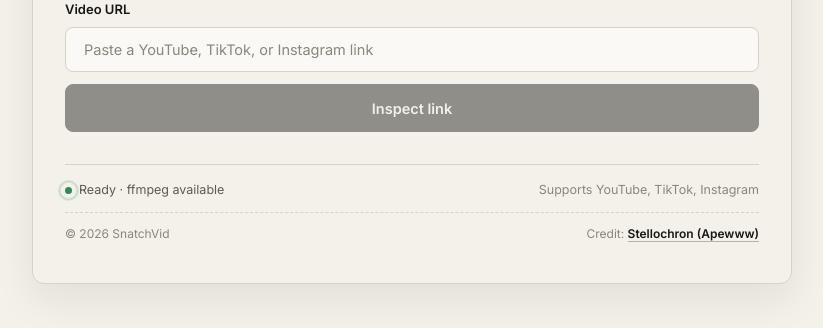
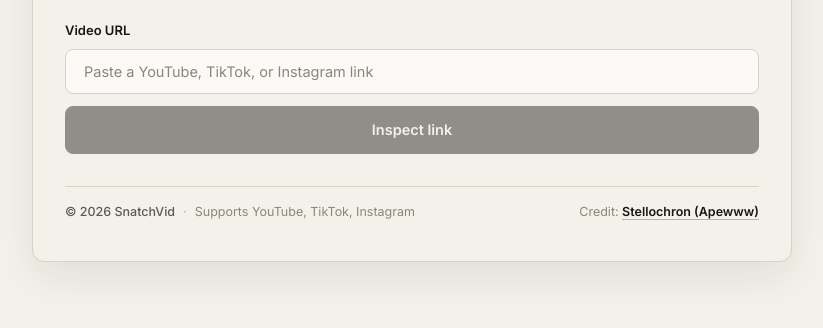
Before and after one commit to Apewww/SnatchVid, a plain HTML site: page api/static/index.html in a window 1280 px wide. Shown: the part 362-690 px from the top of the page, without its empty margins (228-1051 px from the left). Drawn offline with Linux system fonts and the light colour scheme; no server answers.

Commit message:
style(ui): clean up footer layout and remove ffmpeg status indicator

```diff
--- a/api/static/index.html
+++ b/api/static/index.html
@@ -960,72 +960,38 @@
       padding-top: var(--space-4);
       border-top: 1px solid var(--color-line);
       display: flex;
-      flex-direction: column;
+      align-items: center;
+      justify-content: space-between;
       gap: var(--space-3);
       font-size: 12.5px;
+      color: var(--color-ink-faint);
+      user-select: none;
+    }
+
+    .footer-left {
+      display: flex;
+      align-items: center;
+      gap: var(--space-2);
+      flex-wrap: wrap;
+    }
+
+    .footer-copy {
       color: var(--color-ink-soft);
+      font-weight: 500;
+    }
+
+    .footer-sep {
+      color: var(--color-line-strong);
       user-select: none;
     }
 
-    .footer-status-row {
-      display: flex;
-      align-items: center;
-      justify-content: space-between;
-    }
-
-    .footer-status-indicator {
-      display: flex;
-      align-items: center;
-      gap: 7px;
-    }
-
-    .status-dot {
-      width: 7px;
-      height: 7px;
-      border-radius: 50%;
-      background-color: var(--color-success);
-      flex-shrink: 0;
-    }
-
-    .status-dot.warning {
-      background-color: var(--color-warning);
-    }
-
-    .status-dot.pulse {
-      position: relative;
-    }
-
-    .status-dot.pulse::after {
-      content: '';
-      position: absolute;
-      inset: -2px;
-      border-radius: 50%;
-      border: 1px solid var(--color-success);
-      animation: dotRing 2s infinite ease-out;
-    }
-
-    @keyframes dotRing {
-      0% { transform: scale(1); opacity: 0.8; }
-      100% { transform: scale(2.2); opacity: 0; }
-    }
-
-    .status-text {
-      color: var(--color-ink-soft);
-      font-family: var(--font-sans);
-    }
-
-    .footer-platforms-text {
+    .footer-platforms {
       color: var(--color-ink-faint);
     }
 
-    .footer-credit-row {
-      display: flex;
-      align-items: center;
-      justify-content: space-between;
-      border-top: 1px dashed var(--color-line);
-      padding-top: var(--space-3);
-      font-size: 12px;
+    .footer-right {
       color: var(--color-ink-faint);
+      white-space: nowrap;
     }
 
     .credit-link {
@@ -1038,6 +1004,8 @@
 
     .credit-link:hover {
       color: var(--color-accent);
+      border-color: var(--color-accent);
+    }
       border-color: var(--color-accent);
     }
 
@@ -1122,8 +1090,7 @@
         grid-template-columns: 1fr;
       }
 
-      .footer-status-row,
-      .footer-credit-row {
+      .workbench-footer {
         flex-direction: column;
         align-items: flex-start;
         gap: var(--space-2);
@@ -1406,25 +1373,15 @@
         </article>
       </div>
 
-      <!-- Footer Status & Credits (Section 10 & 11) -->
+      <!-- Footer -->
       <footer class="workbench-footer">
-        <!-- Status Bar -->
-        <div class="footer-status-row">
-          <div class="footer-status-indicator">
-            <span id="ffmpegDot" class="status-dot pulse"></span>
-            <span id="ffmpegStatusText" class="status-text" data-i18n="statusFfmpegReady">Ready · ffmpeg available</span>
-          </div>
-          <div class="footer-platforms-text" data-i18n="footerPlatforms">
-            Supports YouTube, TikTok, Instagram
-          </div>
+        <div class="footer-left">
+          <span class="footer-copy">© 2026 SnatchVid</span>
+          <span class="footer-sep" aria-hidden="true">·</span>
+          <span class="footer-platforms" data-i18n="footerPlatforms">Supports YouTube, TikTok, Instagram</span>
         </div>
-
-        <!-- Copyright & Credit Row -->
-        <div class="footer-credit-row">
-          <span>© 2026 SnatchVid</span>
-          <span>
-            Credit: <a href="https://github.com/Apewww" target="_blank" rel="noopener noreferrer" class="credit-link">Stellochron (Apewww)</a>
-          </span>
+        <div class="footer-right">
+          <span>Credit: <a href="https://github.com/Apewww" target="_blank" rel="noopener noreferrer" class="credit-link">Stellochron (Apewww)</a></span>
         </div>
       </footer>
 
@@ -1592,13 +1549,6 @@
         // Update active classes on switcher
         langBtnEn.classList.toggle('active', lang === 'en');
         langBtnId.classList.toggle('active', lang === 'id');
-
-        // Refresh ffmpeg status text
-        if (ffmpegAvailable) {
-          ffmpegStatusText.textContent = dict.statusFfmpegReady;
-        } else {
-          ffmpegStatusText.textContent = dict.statusFfmpegLimited;
-        }
       }
 
       /* -----------------------------------------------------------------------
@@ -1670,8 +1620,6 @@
       const successFilename = document.getElementById('successFilename');
       const successSize = document.getElementById('successSize');
       const btnDownloadAnother = document.getElementById('btnDownloadAnother');
-      const ffmpegDot = document.getElementById('ffmpegDot');
-      const ffmpegStatusText = document.getElementById('ffmpegStatusText');
 
       /* -----------------------------------------------------------------------
          Navigation Tab Switching (App / About)
@@ -1772,17 +1720,9 @@
           if (res.ok) {
             const data = await res.json();
             ffmpegAvailable = !!data.ffmpeg;
-            if (ffmpegAvailable) {
-              ffmpegDot.className = 'status-dot pulse';
-              ffmpegStatusText.textContent = I18N[currentLang].statusFfmpegReady;
-            } else {
-              ffmpegDot.className = 'status-dot warning';
-              ffmpegStatusText.textContent = I18N[currentLang].statusFfmpegLimited;
-            }
           }
         } catch (e) {
-          ffmpegDot.className = 'status-dot warning';
-          ffmpegStatusText.textContent = I18N[currentLang].statusStandalone;
+          ffmpegAvailable = true;
         }
         updateOutputOptionsAvailability();
       }
```
